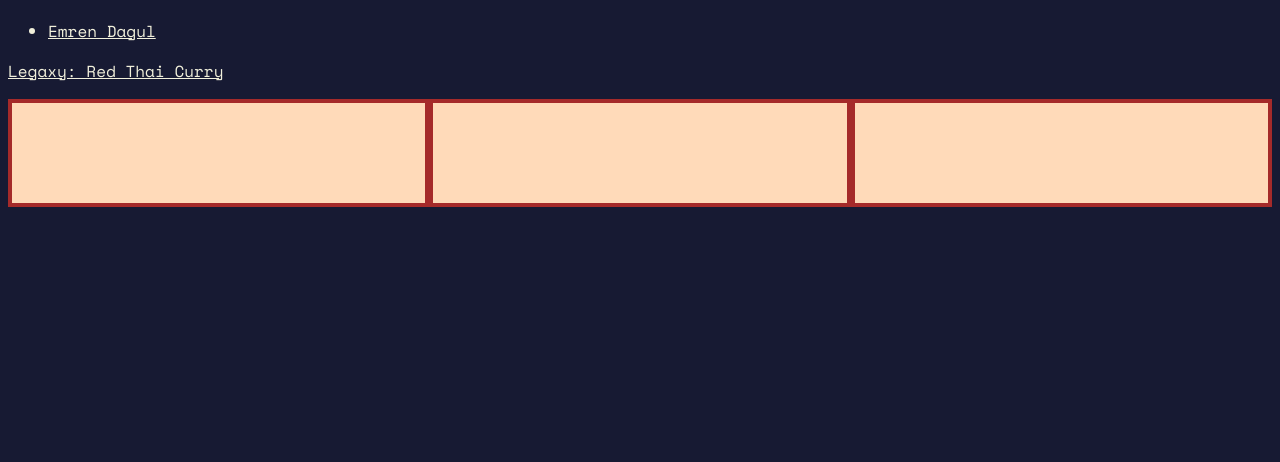
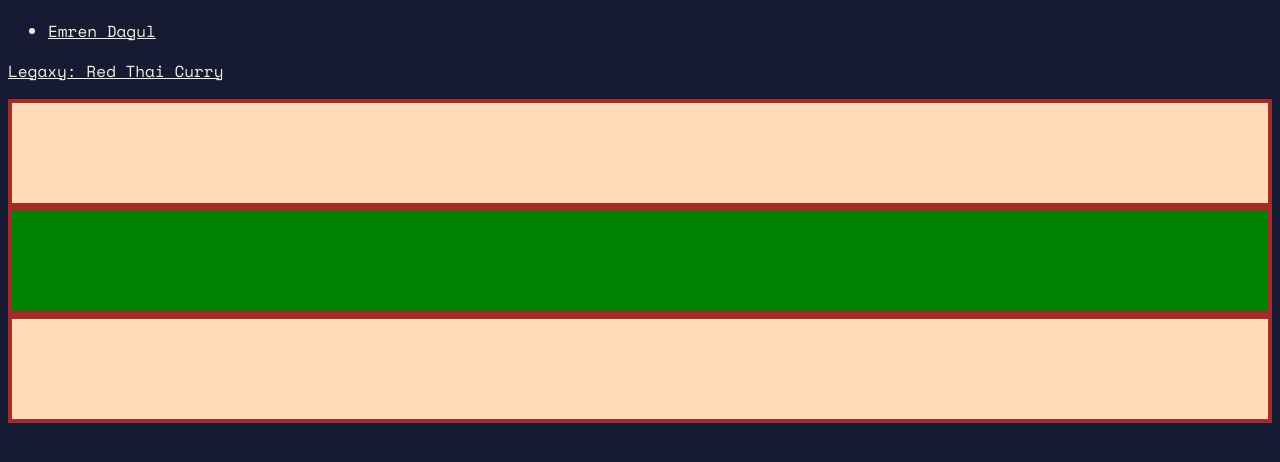
Before and after one commit to smitzkar/odin-train, a plain HTML site: page index.html in a window 1280 px wide. Shown: the part 72-534 px from the top of the page. Drawn offline with nearby package versions, Linux system fonts and the light colour scheme.

Commit message:
Experiment with CSS

```diff
--- a/styles.css
+++ b/styles.css
@@ -18,11 +18,16 @@ p{
 
 .flex-container {
   display: flex;
+  flex-direction: column;
 }
 /* this selector selects all divs inside of .flex-container */
 .flex-container div {
   background: peachpuff;
   border: 4px solid brown;
   height: 100px;
-  flex: 1;
+  flex: 1, 1, auto;
 }
+
+.flex-container .two {
+  background: green;
+}
```
